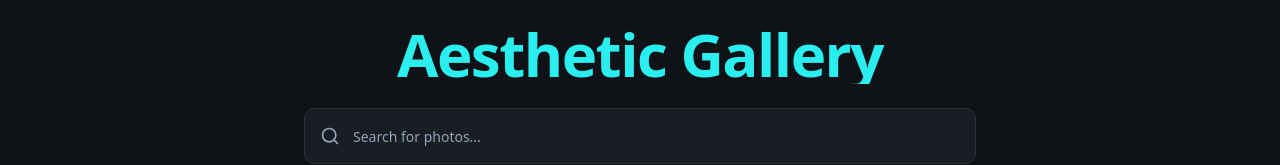
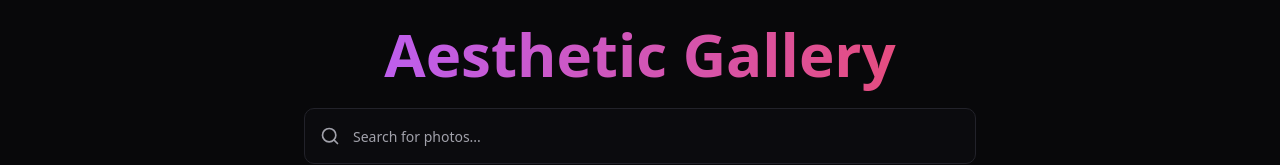
Before and after one commit to San1dh/aesthetic-vision, a React (Vite) app: page / in a window 1280 px wide. Shown: the top 165 px of the page. Built offline with nearby package versions, Linux system fonts and the light colour scheme; the HTML template or start-up script is replaced by a standard one.

Commit message:
Refactor: Update theme and heading

```diff
--- a/src/index.css
+++ b/src/index.css
@@ -8,42 +8,42 @@ All colors MUST be HSL.
 
 @layer base {
   :root {
-    --background: 220 20% 8%;
-    --foreground: 210 40% 98%;
+    --background: 240 10% 3.9%;
+    --foreground: 0 0% 98%;
 
-    --card: 220 18% 12%;
-    --card-foreground: 210 40% 98%;
+    --card: 240 10% 5%;
+    --card-foreground: 0 0% 98%;
 
-    --popover: 220 18% 12%;
-    --popover-foreground: 210 40% 98%;
+    --popover: 240 10% 5%;
+    --popover-foreground: 0 0% 98%;
 
-    --primary: 180 85% 55%;
-    --primary-foreground: 220 20% 8%;
+    --primary: 280 80% 65%;
+    --primary-foreground: 0 0% 98%;
 
-    --secondary: 220 15% 18%;
-    --secondary-foreground: 210 40% 98%;
+    --secondary: 240 5% 15%;
+    --secondary-foreground: 0 0% 98%;
 
-    --muted: 220 15% 18%;
-    --muted-foreground: 215 20% 65%;
+    --muted: 240 5% 15%;
+    --muted-foreground: 240 5% 65%;
 
-    --accent: 180 85% 55%;
-    --accent-foreground: 220 20% 8%;
+    --accent: 340 75% 60%;
+    --accent-foreground: 0 0% 98%;
 
     --destructive: 0 72% 50%;
-    --destructive-foreground: 210 40% 98%;
+    --destructive-foreground: 0 0% 98%;
 
-    --border: 220 15% 20%;
-    --input: 220 15% 20%;
-    --ring: 180 85% 55%;
+    --border: 240 10% 15%;
+    --input: 240 10% 15%;
+    --ring: 280 80% 65%;
 
     --radius: 0.75rem;
 
     /* Custom gallery tokens */
-    --gradient-overlay: linear-gradient(180deg, transparent 0%, hsl(220 20% 8% / 0.9) 100%);
-    --gradient-title: linear-gradient(135deg, hsl(var(--primary)) 0%, hsl(var(--accent)) 50%, hsl(var(--primary)) 100%);
+    --gradient-overlay: linear-gradient(180deg, transparent 0%, hsl(240 10% 3.9% / 0.9) 100%);
+    --gradient-title: linear-gradient(90deg, hsl(280 80% 65%) 0%, hsl(340 75% 60%) 100%);
     --hover-scale: 1.05;
     --transition-smooth: all 0.3s cubic-bezier(0.4, 0, 0.2, 1);
-    --glow-primary: 0 0 20px hsl(var(--primary) / 0.3);
+    --glow-primary: 0 0 30px hsl(280 80% 65% / 0.4);
   }
 }
 
--- a/src/pages/Index.tsx
+++ b/src/pages/Index.tsx
@@ -70,8 +70,8 @@ const Index = () => {
       {/* Header */}
       <header className="sticky top-0 z-10 bg-background/80 backdrop-blur-lg border-b border-border">
         <div className="container mx-auto px-4 py-6">
-          <h1 className="text-5xl md:text-6xl font-bold text-center mb-6 bg-gradient-to-r from-primary via-accent to-primary bg-clip-text text-transparent animate-fade-in tracking-tight">
-            <span className="inline-block hover:scale-105 transition-transform duration-300">
+          <h1 className="text-5xl md:text-6xl font-bold text-center mb-6 animate-fade-in">
+            <span className="bg-gradient-to-r from-primary to-accent bg-clip-text text-transparent">
               Aesthetic Gallery
             </span>
           </h1>
```
